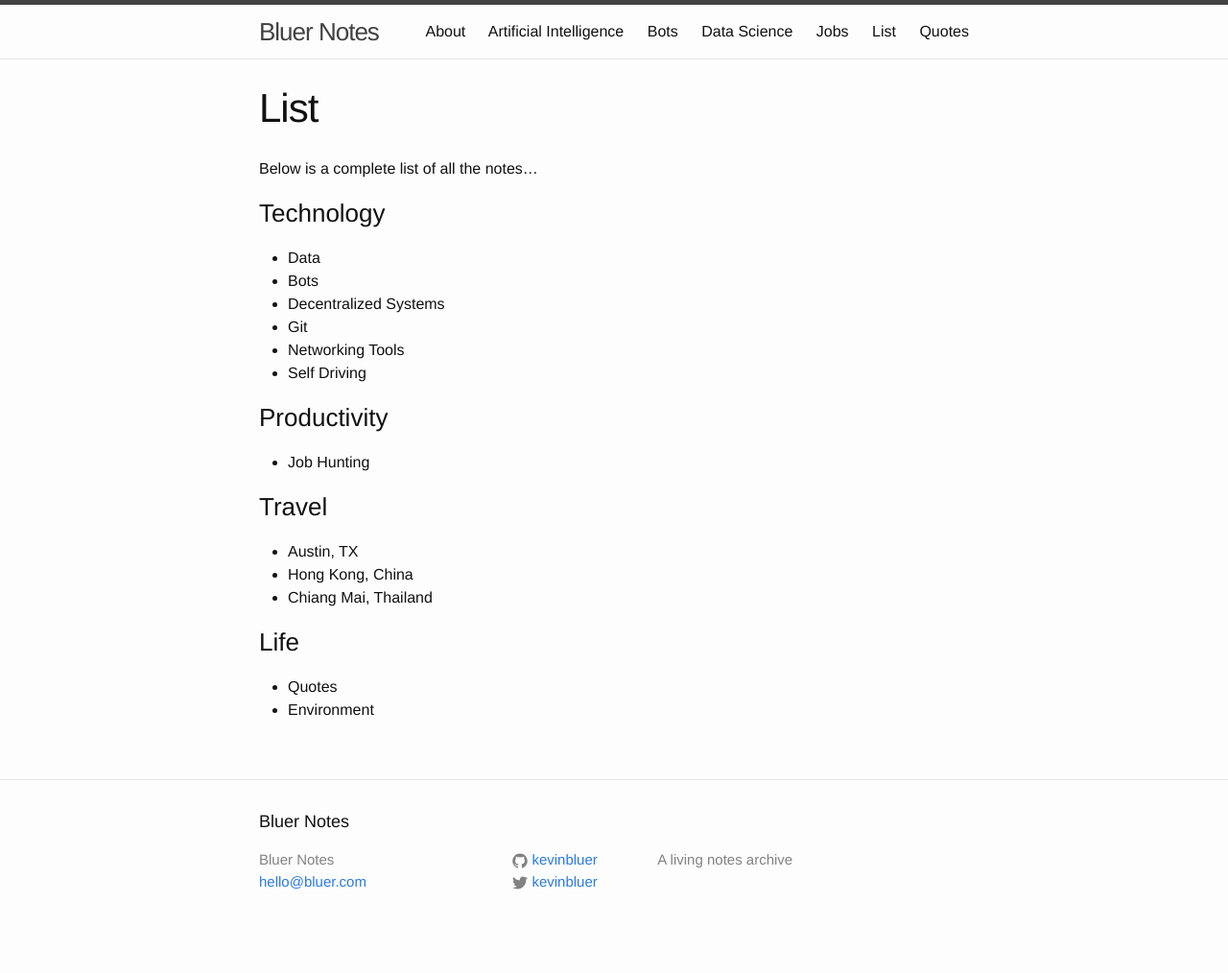
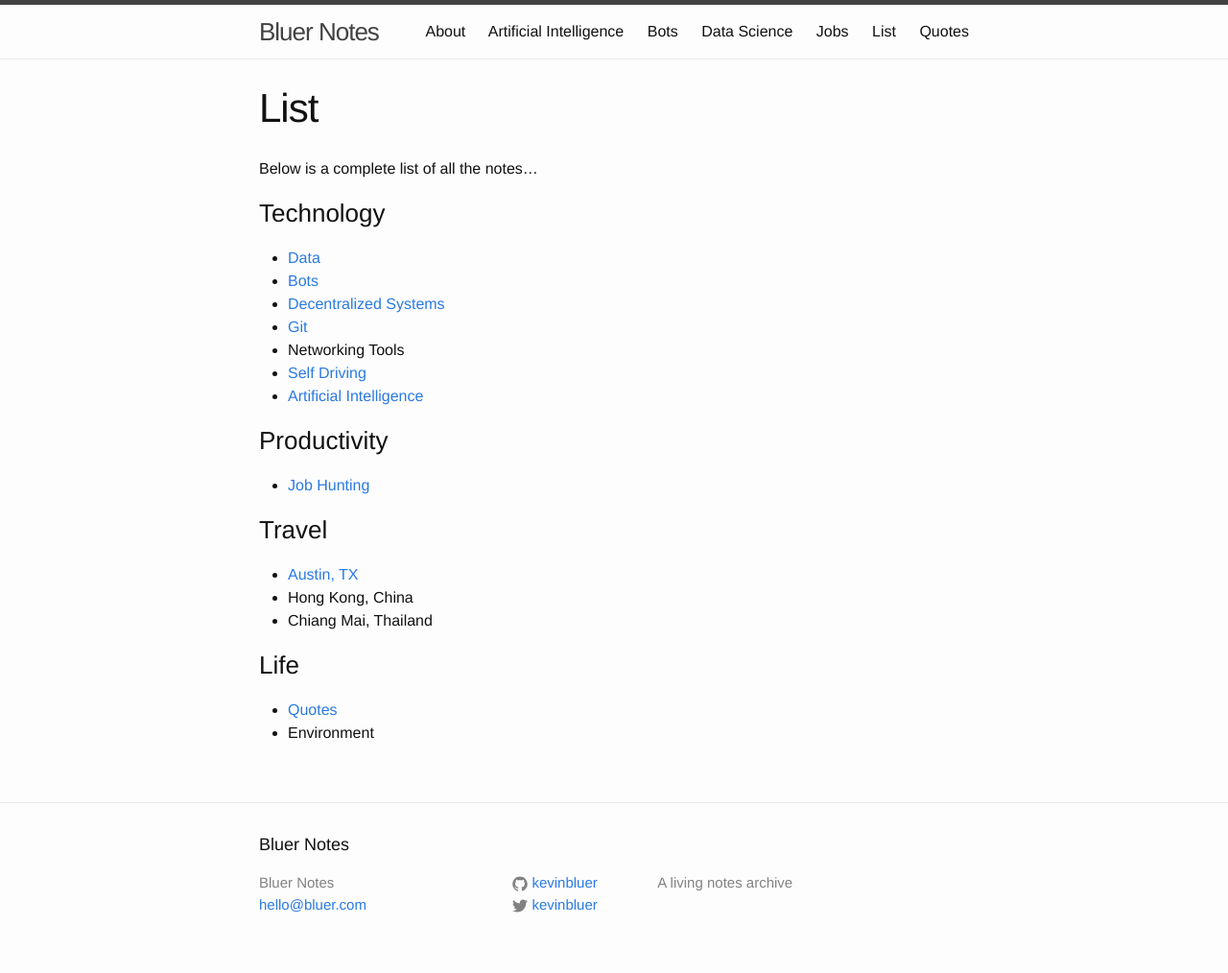
Before and after one commit to kevinbluer/bluer-notes-jekyll, a Jekyll site: the page built from list.md, in a window 1280 px wide. Shown: the whole page at 96% size. Built offline with Jekyll 4.4.1, drawn with Linux system fonts in a browser that asks for light colours; before the commit the page ends 990 px from its top, so only the background shows below that.

Commit message:
tweakin'

```diff
--- a/list.md
+++ b/list.md
@@ -9,24 +9,25 @@ Below is a complete list of all the notes...
 
 ### Technology
 
-- Data
-- Bots
-- Decentralized Systems
-- Git
+- [Data](/data)
+- [Bots](/bots)
+- [Decentralized Systems](/decentralized)
+- [Git](/git)
 - Networking Tools
-- Self Driving
+- [Self Driving](/selfdriving)
+- [Artificial Intelligence](/ai)
 
 ### Productivity
 
-- Job Hunting
+- [Job Hunting](/jobs)
 
 ### Travel
 
-- Austin, TX
+- [Austin, TX](/austin)
 - Hong Kong, China
 - Chiang Mai, Thailand
 
 ### Life
 
-- Quotes
+- [Quotes](/quotes)
 - Environment
```
Also changed, not shown: about.md (+1 -9 lines), decentralized.md (+2 -2 lines), index.html (+4 -3 lines).
